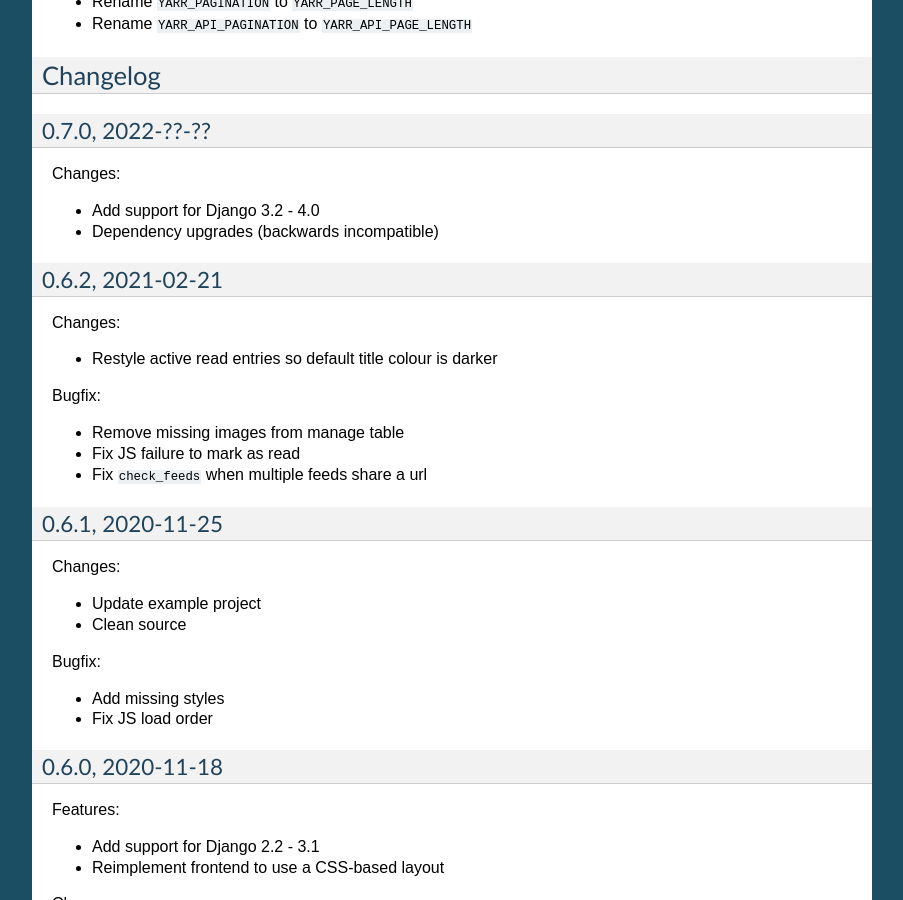
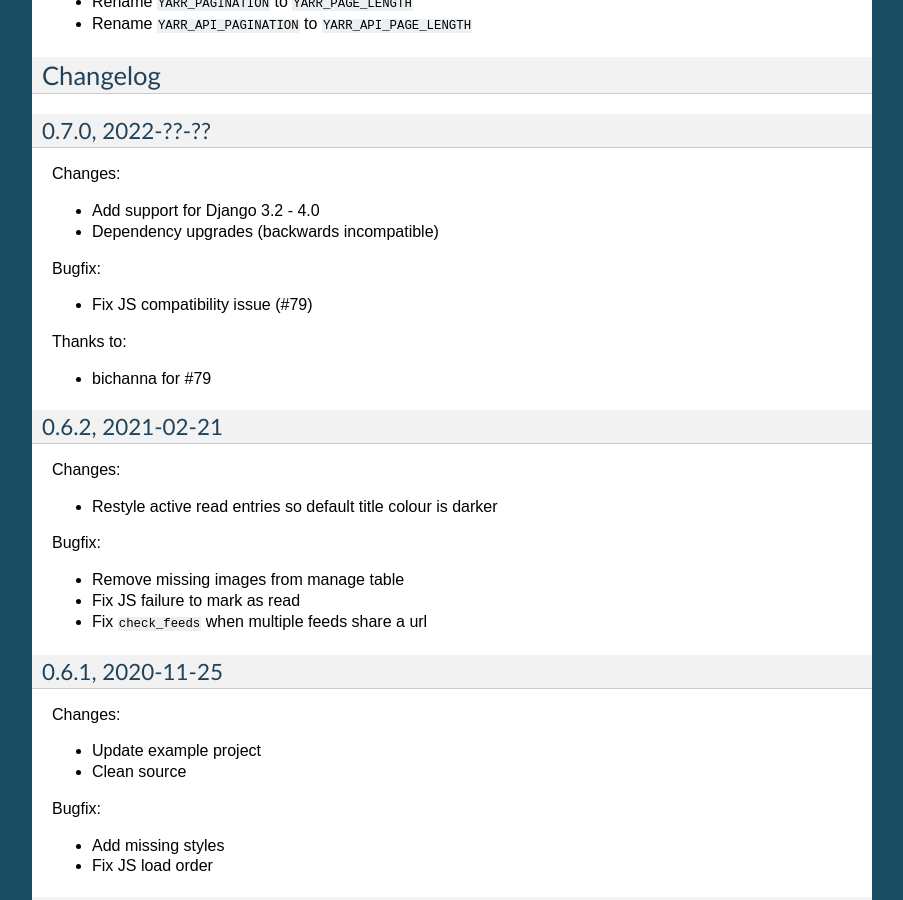
Before and after one commit to radiac/django-yarr, a Sphinx documentation site: the page built from docs/upgrading.rst, in a window 1280 px wide and 900 px high, scrolled down 2814 px. Shown: the whole window, without its empty margins (198-1101 px from the left). Built offline with Sphinx 7.4.7, drawn with Linux system fonts in a browser that asks for light colours.

Commit message:
Update changelog

```diff
--- a/docs/upgrading.rst
+++ b/docs/upgrading.rst
@@ -188,6 +188,14 @@
 
 * Add support for Django 3.2 - 4.0
 * Dependency upgrades (backwards incompatible)
+
+Bugfix:
+
+* Fix JS compatibility issue (#79)
+
+Thanks to:
+
+* bichanna for #79
 
 
 0.6.2, 2021-02-21
```
